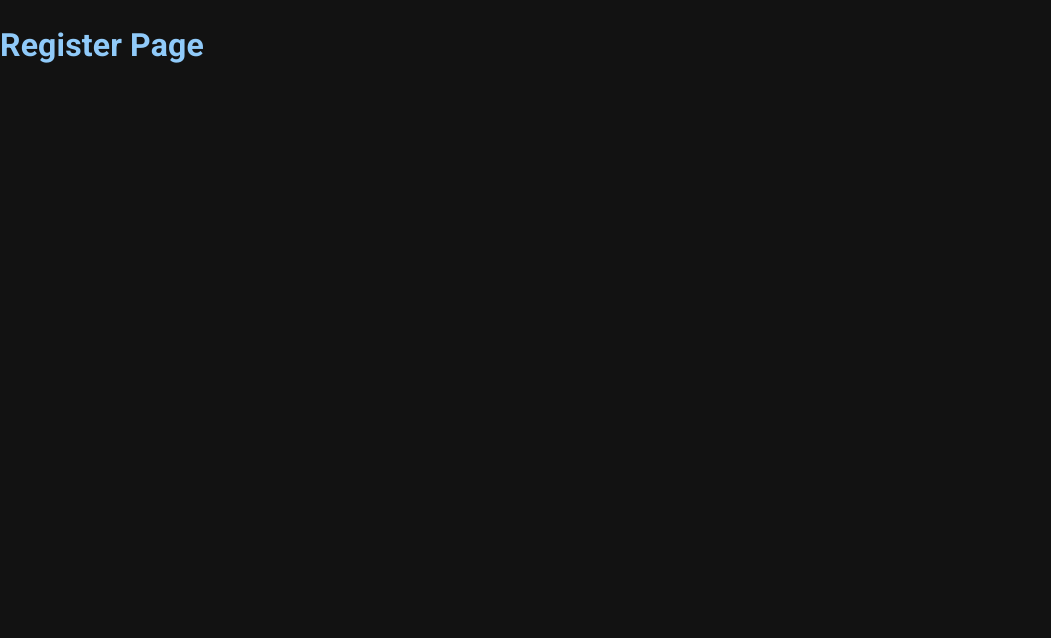
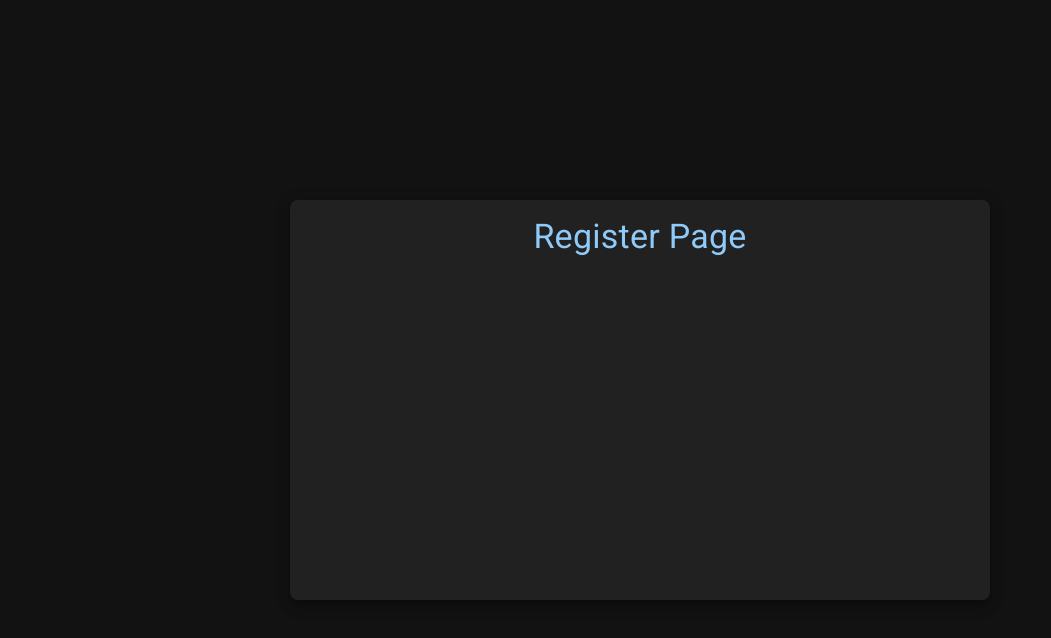
Before and after one commit to tomascatena/discord-clone, a React (Create React App) app in the folder client/: page /register in a window 1280 px wide. Shown: the top 638 px of the page, without its empty margins (0-1051 px from the left). Built offline with nearby package versions, Linux system fonts and the light colour scheme.

Commit message:
add AuthBox component

```diff
--- /dev/null
+++ b/client/src/components/AuthoBox/AuthBox.styled.ts
@@ -0,0 +1,23 @@
+import { Box } from '@mui/material';
+import { styled } from '@mui/system';
+import darkTheme from '@themes/darkTheme';
+
+export const BoxWrapper = styled('div')(({ theme }) => ({
+  width: '100%',
+  height: '100vh',
+  display: 'flex',
+  alignItems: 'center',
+  justifyContent: 'center',
+  backgroundColor: theme.palette.background.paper,
+}));
+
+export const StyledBox = styled(Box)(({ theme }) => ({
+  width: 700,
+  height: 400,
+  backgroundColor: theme.palette.grey[900],
+  borderRadius: theme.shape.borderRadius,
+  display: 'flex',
+  flexDirection: 'column',
+  boxShadow: darkTheme.shadows[9],
+  padding: theme.spacing(2),
+}));
--- /dev/null
+++ b/client/src/components/AuthoBox/AuthBox.tsx
@@ -0,0 +1,18 @@
+import { BoxWrapper, StyledBox } from './AuthBox.styled';
+import React from 'react';
+
+type Props = {
+  children: React.ReactNode;
+}
+
+const AuthBox:React.FC<Props> = ({ children }) => {
+  return (
+    <BoxWrapper>
+      <StyledBox>
+        {children}
+      </StyledBox>
+    </BoxWrapper>
+  );
+};
+
+export default AuthBox;
--- a/client/src/pages/LoginPage/LoginPage.tsx
+++ b/client/src/pages/LoginPage/LoginPage.tsx
@@ -1,8 +1,17 @@
+import { Typography } from '@mui/material';
+import AuthBox from '@components/AuthoBox/AuthBox';
 import React from 'react';
 
 const LoginPage:React.FC = () => {
   return (
-    <h1>Login Page</h1>
+    <AuthBox>
+      <Typography
+        align='center'
+        variant='h4'
+      >
+        Login Page
+      </Typography>
+    </AuthBox>
   );
 };
 
--- a/client/src/pages/RegisterPage/RegisterPage.tsx
+++ b/client/src/pages/RegisterPage/RegisterPage.tsx
@@ -1,8 +1,17 @@
+import { Typography } from '@mui/material';
+import AuthBox from '@components/AuthoBox/AuthBox';
 import React from 'react';
 
 const RegisterPage:React.FC = () => {
   return (
-    <h1>Register Page</h1>
+    <AuthBox>
+      <Typography
+        align='center'
+        variant='h4'
+      >
+        Register Page
+      </Typography>
+    </AuthBox>
   );
 };
 
--- a/client/src/themes/darkTheme.ts
+++ b/client/src/themes/darkTheme.ts
@@ -71,7 +71,10 @@ const darkTheme = createTheme({
       disabled: 'rgba(255, 255, 255, 0.5)',
     },
     divider: 'rgba(255, 255, 255, 0.12)',
-    background: { paper: '#121212', default: '#121212' },
+    background: {
+      paper: '#121212',
+      default: '#121212'
+    },
     action: {
       active: '#fff',
       hover: 'rgba(255, 255, 255, 0.08)',
@@ -86,7 +89,7 @@ const darkTheme = createTheme({
       activatedOpacity: 0.24,
     },
   },
-  shape: { borderRadius: 4 },
+  shape: { borderRadius: 8 },
   mixins: {
     toolbar: {
       minHeight: 56,
--- a/client/src/themes/lightTheme.ts
+++ b/client/src/themes/lightTheme.ts
@@ -86,7 +86,7 @@ const lightTheme = createTheme({
       activatedOpacity: 0.12,
     },
   },
-  shape: { borderRadius: 4 },
+  shape: { borderRadius: 8 },
   mixins: {
     toolbar: {
       minHeight: 56,
```
